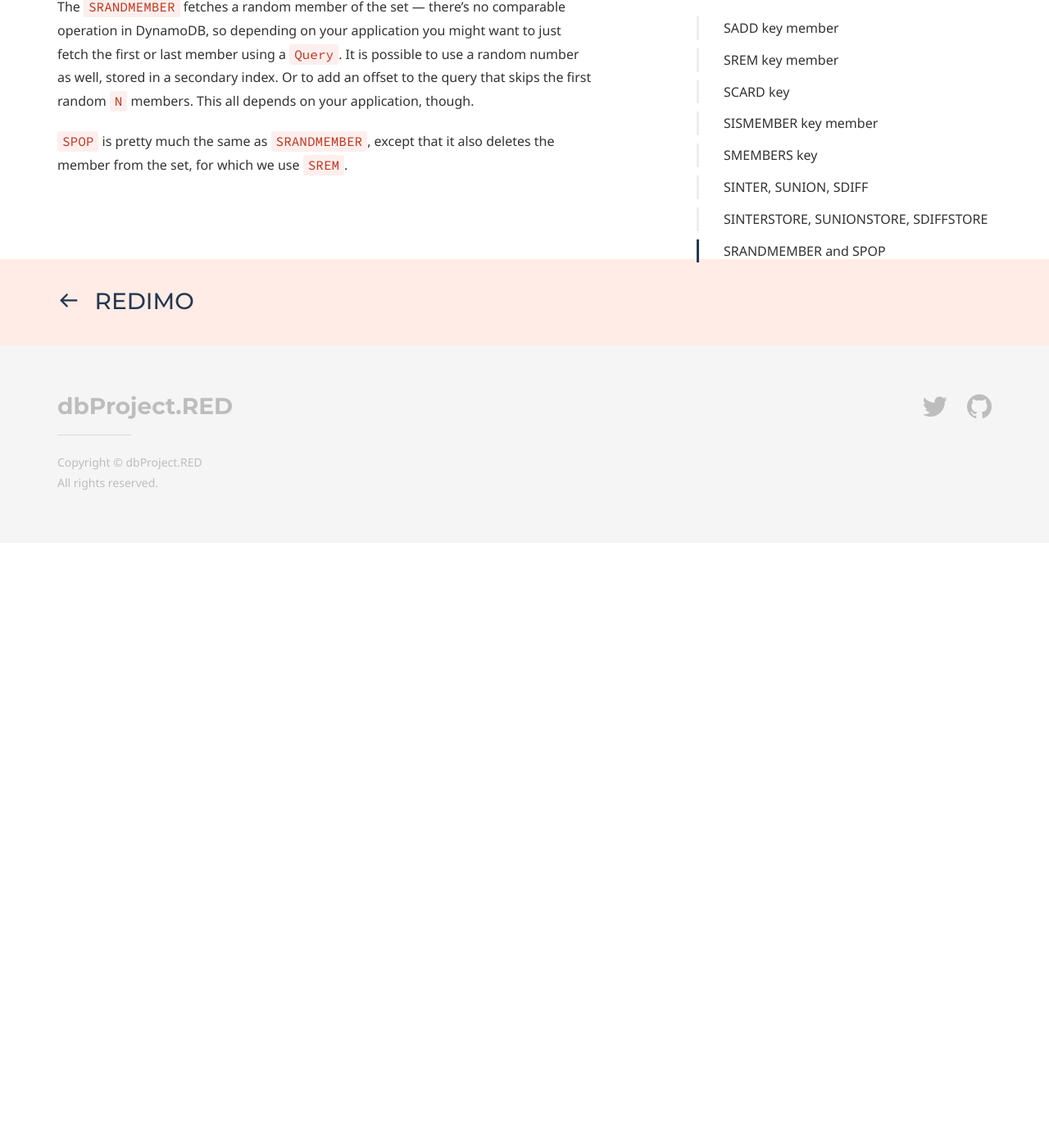
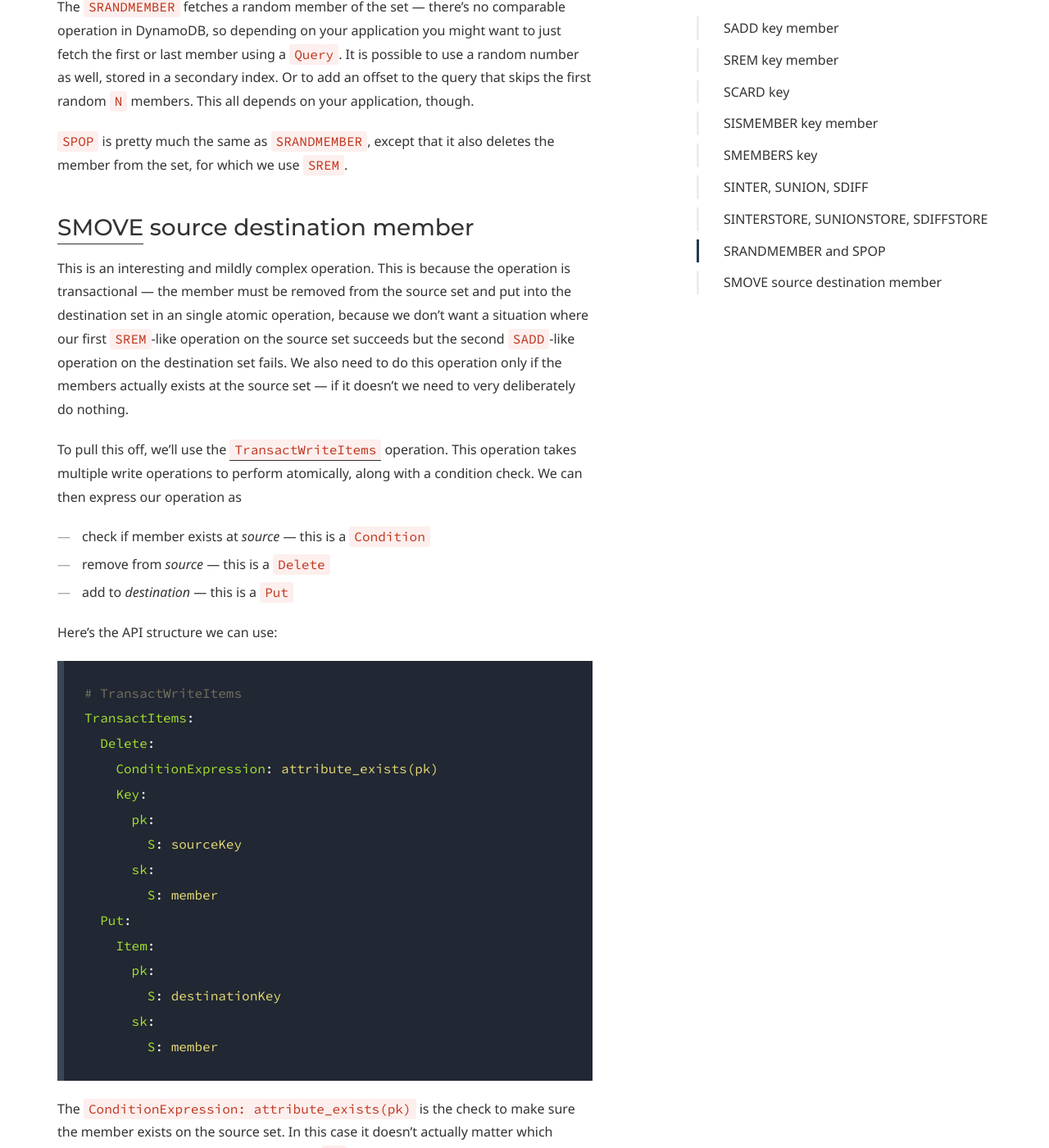
Before and after one commit to dbProjectRED/dbProjectRED.github.io, a Jekyll site: the page built from redimo/implementing-sets.md, in a window 1280 px wide and 1400 px high, scrolled down 4613 px. Shown: the whole window at 82% size. Built offline with Jekyll 4.4.1, drawn with Linux system fonts in a browser that asks for light colours; some web fonts are replaced; before the commit the page ends 5275 px from its top, so only the background shows below that; some of the changed text lies outside the part shown.

Commit message:
Added SMOVE

````diff
--- a/redimo/implementing-sets.md
+++ b/redimo/implementing-sets.md
@@ -106,3 +106,34 @@ Similar to `SINTER`, `SUNION` and `SDIFF`, these are also application level exec
 The `SRANDMEMBER` fetches a random member of the set — there's no comparable operation in DynamoDB, so depending on your application you might want to just fetch the first or last member using a `Query`. It is possible to use a random number as well, stored in a secondary index. Or to add an offset to the query that skips the first random `N` members. This all depends on your application, though.
 
 `SPOP` is pretty much the same as `SRANDMEMBER`, except that it also deletes the member from the set, for which we use `SREM`.
+
+### [SMOVE](https://redis.io/commands/smove) source destination member
+This is an interesting and mildly complex operation. This is because the operation is transactional — the member must be removed from the source set and put into the destination set in an single atomic operation, because we don't want a situation where our first `SREM`-like operation on the source set succeeds but the second `SADD`-like operation on the destination set fails. We also need to do this operation only if the members actually exists at the source set — if it doesn't we need to very deliberately do nothing.
+
+To pull this off, we'll use the [`TransactWriteItems`](https://docs.aws.amazon.com/amazondynamodb/latest/APIReference/API_TransactWriteItems.html) operation. This operation takes multiple write operations to perform atomically, along with a condition check. We can then express our operation as
+
+* check if member exists at *source* — this is a `Condition`
+* remove from *source* — this is a `Delete`
+* add to *destination* — this is a `Put`
+
+Here's the API structure we can use:
+
+```yaml
+# TransactWriteItems
+TransactItems:
+  Delete:
+    ConditionExpression: attribute_exists(pk)
+    Key:
+      pk:
+        S: sourceKey
+      sk:
+        S: member
+  Put:
+    Item:
+      pk:
+        S: destinationKey
+      sk:
+        S: member
+```
+
+The `ConditionExpression: attribute_exists(pk)` is the check to make sure the member exists on the source set. In this case it doesn't actually matter which attribute we check for existence on, so the `pk` works fine.
````
